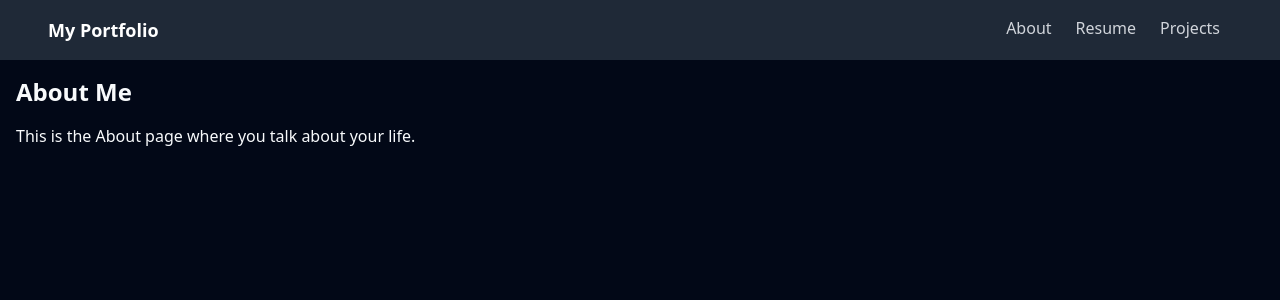
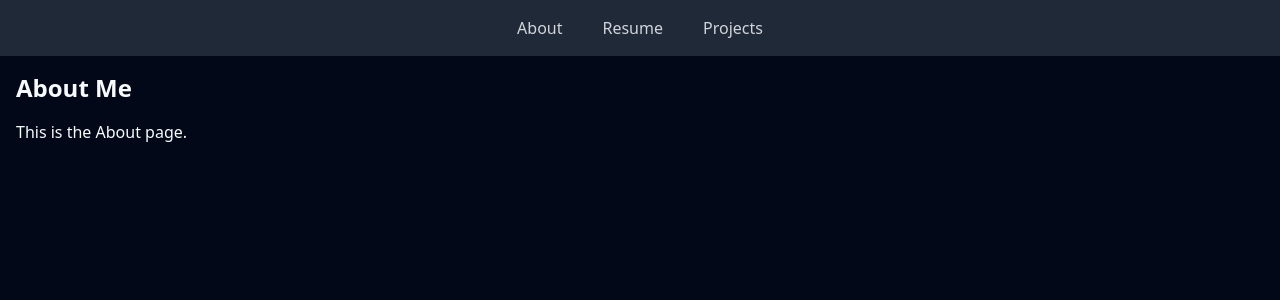
Before and after one commit to evandrolugli/portfolio, a React (Vite) app: page / in a window 1280 px wide. Shown: the top 300 px of the page. Built offline with nearby package versions, Linux system fonts and the light colour scheme.

Commit message:
navbar center

```diff
--- a/package.json
+++ b/package.json
@@ -14,6 +14,7 @@
     "@radix-ui/react-slot": "^1.0.2",
     "class-variance-authority": "^0.7.0",
     "clsx": "^2.1.1",
+    "phosphor-react": "^1.4.1",
     "react": "^18.2.0",
     "react-dom": "^18.2.0",
     "react-router-dom": "^6.24.0",
--- a/src/App.tsx
+++ b/src/App.tsx
@@ -4,6 +4,8 @@ import { NavBar } from './components/NavBar';
 import { About } from './pages/About';
 import { Resume } from './pages/Resume';
 import { Projects } from './pages/Projects';
+import { Home, FileText, Project } from 'phosphor-react';
+import { RouteWithIcon } from "./components/RouteWithIcon";
 
 export function App() {
   return (
--- a/src/components/NavBar.tsx
+++ b/src/components/NavBar.tsx
@@ -1,15 +1,15 @@
 import React from 'react';
 import { Link } from 'react-router-dom';
+import { Home, FileText, Project } from 'phosphor-react';
 
 export function NavBar() {
   return (
-    <nav className="bg-gray-800 p-4">
-      <div className="container mx-auto flex justify-between">
-        <h1 className="text-white text-lg font-bold">My Portfolio</h1>
+    <nav className="bg-gray-800 p-4" >
+      <div className="container mx-auto flex justify-center">
         <div>
-          <Link to="/" className="text-gray-300 hover:text-white px-3">About</Link>
-          <Link to="/resume" className="text-gray-300 hover:text-white px-3">Resume</Link>
-          <Link to="/projects" className="text-gray-300 hover:text-white px-3">Projects</Link>
+          <Link to="/" className="text-gray-300 hover:text-white px-5">About</Link>
+          <Link to="/resume" className="text-gray-300 hover:text-white px-5">Resume</Link>
+          <Link to="/projects" className="text-gray-300 hover:text-white px-5">Projects</Link>
         </div>
       </div>
     </nav>
--- a/src/pages/About.tsx
+++ b/src/pages/About.tsx
@@ -4,7 +4,7 @@ export function About() {
   return (
     <div className="container mx-auto p-4">
       <h2 className="text-2xl font-bold mb-4">About Me</h2>
-      <p>This is the About page where you talk about your life.</p>
+      <p>This is the About page.</p>
     </div>
   );
 }
```
Also changed, not shown: 2 other files (tests, documents, lock files or other folders).
